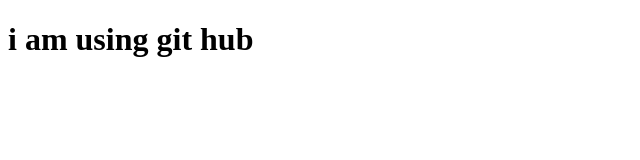
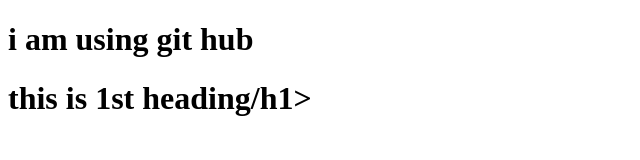
Before and after one commit to nayem6767/my-first-web, a plain HTML site: page index.html in a window 1280 px wide. Shown: the whole page, without its empty margins (0-640 px from the left). Drawn offline with Linux system fonts and the light colour scheme.

Commit message:
added h1

```diff
--- a/index.html
+++ b/index.html
@@ -7,5 +7,6 @@
 </head>
 <body>
     <h1>i am using git hub</h1>
+    <h1>this is 1st heading/h1>
 </body>
 </html>
```
